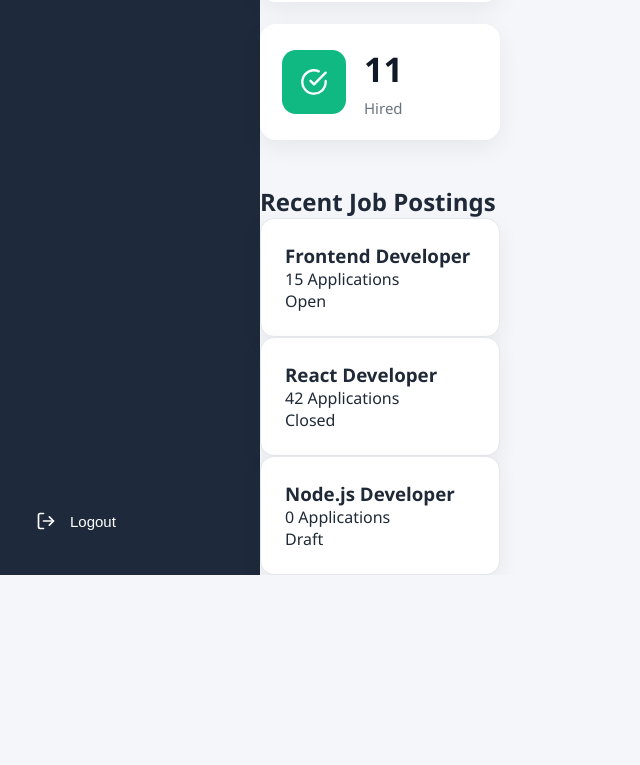
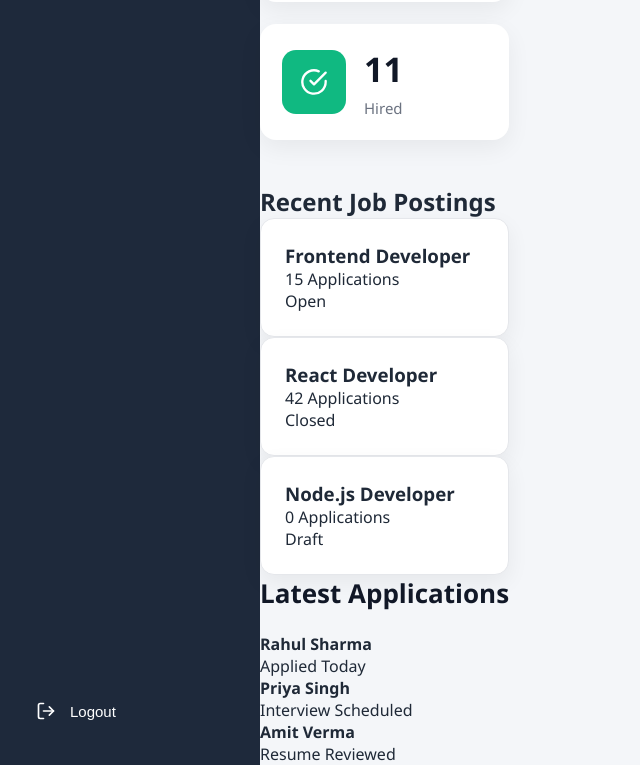
Before and after one commit to hemantbirla/smart-applicant-tracking-system, a React (Vite) app: page /recruiter/dashboard in a window 1280 px wide. Shown: the part 505-1270 px from the top of the page, without its empty margins (0-640 px from the left). Before the commit the page ends 1080 px from the top, so only its background shows below. Built offline with nearby package versions, Linux system fonts and the light colour scheme; no server answers.

Commit message:
Create latest applications section

```diff
--- /dev/null
+++ b/src/components/Dashboard/recruiter/CandidateCard.jsx
@@ -0,0 +1,16 @@
+export const CandidateCard = ({ candidate }) => {
+  return (
+    <div className="candidate-card">
+      <div className="candidate-info">
+        <h4>{candidate.name}</h4>
+        <p>{candidate.position}</p>
+      </div>
+
+      <span className="candidate-status">
+        {candidate.status}
+      </span>
+    </div>
+  );
+};
+
+// export default CandidateCard;
--- a/src/components/Dashboard/recruiter/RecentCandidates.jsx
+++ b/src/components/Dashboard/recruiter/RecentCandidates.jsx
@@ -0,0 +1,23 @@
+import {CandidateCard} from "./CandidateCard";
+import { recentCandidates } from "../../../constants/recruiterDashboardData";
+
+const RecentCandidates = () => {
+  return (
+    <section className="dashboard-section">
+      <h2 className="section-title">
+        Latest Applications
+      </h2>
+
+      <div className="candidate-list">
+        {recentCandidates.map((candidate) => (
+          <CandidateCard
+            key={candidate.id}
+            candidate={candidate}
+          />
+        ))}
+      </div>
+    </section>
+  );
+};
+
+export default RecentCandidates;
--- a/src/pages/RecruiterDashboard/RecruiterDashboard.jsx
+++ b/src/pages/RecruiterDashboard/RecruiterDashboard.jsx
@@ -3,6 +3,7 @@ import RecruiterLayout from "../../layouts/RecruiterLayout";
 import DashboardHeader from "../../components/dashboard/DashboardHeader";
 import RecruiterStats from "../../components/dashboard/recruiter/RecruiterStats";
 import RecentJobs from "../../components/dashboard/recruiter/RecentJobs";
+import RecentCandidates from "../../components/dashboard/recruiter/RecentCandidates";
 
 import { recruiterHeader } from "../../constants/recruiterDashboardData";
 
@@ -19,6 +20,8 @@ const RecruiterDashboard = () => {
       <RecruiterStats />
 
       <RecentJobs />
+
+      <RecentCandidates />
     </RecruiterLayout>
   );
 };
--- a/src/styles/recruiter-dashboard.css
+++ b/src/styles/recruiter-dashboard.css
@@ -195,3 +195,57 @@
   background: rgba(245, 158, 11, 0.15);
   color: #f59e0b;
 }
+
+/* ==========================
+   Recent Candidates
+========================== */
+
+.candidate-list {
+  display: flex;
+  flex-direction: column;
+  gap: 18px;
+}
+
+.candidate-card {
+  display: flex;
+  justify-content: space-between;
+  align-items: center;
+  background: #ffffff;
+  border-radius: 10px;
+  padding: 20px;
+  border: 1px solid #e5e7eb;
+  transition: 0.3s;
+}
+
+.candidate-card:hover {
+  transform: translateY(-2px);
+  box-shadow: 0 6px 18px rgba(0,0,0,0.08);
+}
+
+.candidate-info h4 {
+  margin: 0;
+  font-size: 18px;
+  color: #111827;
+}
+
+.candidate-info p {
+  margin-top: 6px;
+  color: #6b7280;
+}
+
+.candidate-status {
+  padding: 8px 16px;
+  border-radius: 30px;
+  background: #dbeafe;
+  color: #2563eb;
+  font-weight: 600;
+  font-size: 14px;
+}
+
+@media (max-width:768px) {
+  .candidate-card {
+    flex-direction: column;
+    align-items: flex-start;
+    gap: 12px;
+  }
+}
```
